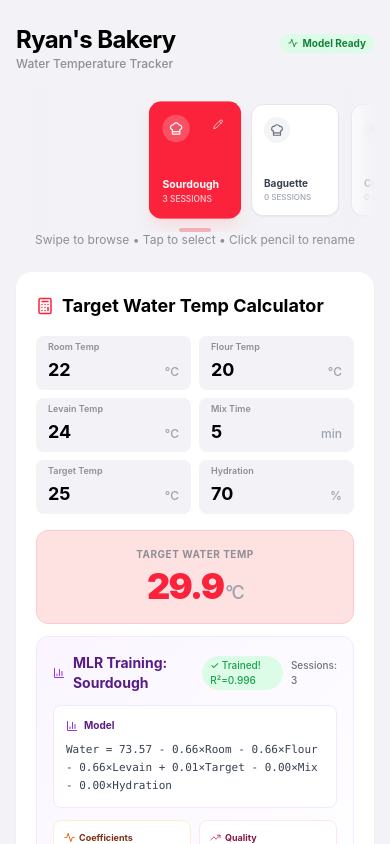
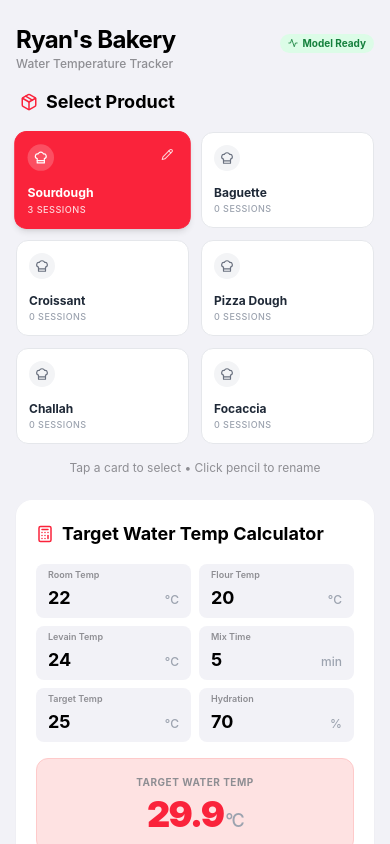
Before and after one commit to ghryan0000/dough-temp-tracker, a React (Vite) app: page / in a window 390 px wide. Shown: the top 844 px of the page. Built offline with nearby package versions, Linux system fonts and the light colour scheme.

Commit message:
refactor: Replace Jukebox carousel with responsive Product Card Selector grid for improved usability

```diff
--- a/dough-temp-tracker.tsx
+++ b/dough-temp-tracker.tsx
@@ -308,27 +308,7 @@ export default function DoughTempTracker() {
     count: bakes.filter(b => b.productId === product.id && b.roomTemp !== '').length
   }));
 
-  // Jukebox rotation state
-  const [rotation, setRotation] = useState(0);
 
-  // Sync rotation with current product change
-  useEffect(() => {
-    const index = products.findIndex(p => p.id === selectedProductId);
-    if (index !== -1) {
-      setRotation(index * -60);
-    }
-  }, [selectedProductId, products]);
-
-  const handleJukeboxRotate = (direction) => {
-    const newRotation = rotation + (direction === 'left' ? 60 : -60);
-    setRotation(newRotation);
-
-    let normalized = Math.abs(newRotation / 60) % products.length;
-    if (newRotation > 0) normalized = (products.length - normalized) % products.length;
-
-    const productIndex = Math.round(normalized) % products.length;
-    setSelectedProductId(products[productIndex].id);
-  };
 
   return (
     <div className="min-h-screen bg-apple-bg pt-6 pb-20 font-sans overflow-x-hidden">
@@ -350,20 +330,20 @@ export default function DoughTempTracker() {
         {/* Main Content Grid: Product Selector (Jukebox) | Calculator */}
         <div className="grid grid-cols-1 md:grid-cols-12 gap-6 mb-8 items-start">
 
-          {/* Left Column: Jukebox Selector (Tracker Item) */}
-          <div className="md:col-span-5 flex flex-col items-center">
-            <div className="w-full h-32 md:h-auto md:aspect-square relative perspective-1000 mb-0 md:my-8">
-              <JukeboxSelector
+          {/* Left Column: Product Selector (Card Grid) */}
+          <div className="md:col-span-5 flex flex-col">
+            <h2 className="text-lg font-bold text-black flex items-center gap-2 mb-4 px-1">
+              <Package size={18} className="text-apple-red" /> Select Product
+            </h2>
+            <ProductCardSelector
               products={products}
               selectedProductId={selectedProductId}
-                setRotation={setRotation}
               setSelectedProductId={setSelectedProductId}
               productCounts={productCounts}
               onRename={handleRenameProduct}
             />
-            </div>
-            <p className="text-xs text-apple-gray mt-4 md:mt-0 text-center">
-              Swipe to browse • Tap to select • Click pencil to rename
+            <p className="text-xs text-apple-gray mt-4 px-1 text-center md:text-left">
+              Tap a card to select • Click pencil to rename
             </p>
           </div>
 
@@ -696,55 +676,10 @@ export default function DoughTempTracker() {
   );
 }
 
-// Carousel Component - Horizontal Scroll Snap Design
-function JukeboxSelector({ products, selectedProductId, setRotation, setSelectedProductId, productCounts, onRename }) {
-  const scrollRef = useRef(null);
+// Product Card Selector - Clean Grid Design
+function ProductCardSelector({ products, selectedProductId, setSelectedProductId, productCounts, onRename }) {
   const [editingId, setEditingId] = useState(null);
   const [editValue, setEditValue] = useState('');
-  const cardWidth = 88; // w-22 = 88px
-  const gap = 12;
-
-  // Scroll to selected product on mount and when selection changes
-  useEffect(() => {
-    if (scrollRef.current) {
-      const index = products.findIndex(p => p.id === selectedProductId);
-      if (index !== -1) {
-        const containerWidth = scrollRef.current.offsetWidth;
-        const scrollPosition = index * (cardWidth + gap) - (containerWidth / 2) + (cardWidth / 2);
-        scrollRef.current.scrollTo({ left: scrollPosition, behavior: 'smooth' });
-      }
-    }
-  }, [selectedProductId, products]);
-
-  // Handle scroll snap end to update selection
-  const handleScroll = () => {
-    if (!scrollRef.current || editingId !== null) return;
-
-    const containerWidth = scrollRef.current.offsetWidth;
-    const scrollLeft = scrollRef.current.scrollLeft;
-    const centerOffset = scrollLeft + (containerWidth / 2);
-    const index = Math.round((centerOffset - cardWidth / 2) / (cardWidth + gap));
-    const clampedIndex = Math.max(0, Math.min(index, products.length - 1));
-
-    if (products[clampedIndex] && products[clampedIndex].id !== selectedProductId) {
-      setSelectedProductId(products[clampedIndex].id);
-      setRotation(clampedIndex * -60); // Keep rotation in sync for compatibility
-    }
-  };
-
-  // Debounce scroll handler
-  const scrollTimeout = useRef(null);
-  const onScrollEnd = () => {
-    if (scrollTimeout.current) clearTimeout(scrollTimeout.current);
-    scrollTimeout.current = setTimeout(handleScroll, 100);
-  };
-
-  const handleCardClick = (productId) => {
-    if (editingId !== null) return;
-    setSelectedProductId(productId);
-    const index = products.findIndex(p => p.id === productId);
-    setRotation(index * -60);
-  };
 
   const startEditing = (productId, currentName) => {
     setEditingId(productId);
@@ -760,22 +695,8 @@ function JukeboxSelector({ products, selectedProductId, setRotation, setSelected
   };
 
   return (
-    <div className="relative w-full">
-      {/* Gradient overlays for edge fade effect */}
-      <div className="absolute left-0 top-0 bottom-0 w-8 bg-gradient-to-r from-apple-bg to-transparent z-10 pointer-events-none" />
-      <div className="absolute right-0 top-0 bottom-0 w-8 bg-gradient-to-l from-apple-bg to-transparent z-10 pointer-events-none" />
-
-      {/* Scrollable container */}
-      <div
-        ref={scrollRef}
-        className="flex gap-3 overflow-x-auto snap-x snap-mandatory no-scrollbar py-4 px-8"
-        onScroll={onScrollEnd}
-        style={{ scrollSnapType: 'x mandatory' }}
-      >
-        {/* Spacer to allow first item to center */}
-        <div className="flex-none" style={{ width: 'calc(50% - 44px)' }} />
-
-        {products.map((product, index) => {
+    <div className="grid grid-cols-2 md:grid-cols-2 lg:grid-cols-3 gap-3 w-full">
+      {products.map((product) => {
         const isActive = product.id === selectedProductId;
         const count = productCounts.find(p => p.id === product.id)?.count || 0;
         const isEditing = editingId === product.id;
@@ -783,35 +704,33 @@ function JukeboxSelector({ products, selectedProductId, setRotation, setSelected
         return (
           <div
             key={product.id}
-              onClick={() => !isEditing && handleCardClick(product.id)}
+            onClick={() => !isEditing && setSelectedProductId(product.id)}
             className={`
-                flex-none w-22 h-28 rounded-xl p-3 flex flex-col justify-between
-                border cursor-pointer select-none snap-center
-                transition-all duration-300 ease-out
+              relative p-3 rounded-xl border transition-all duration-200 cursor-pointer
+              flex flex-col justify-between h-24
               ${isActive
-                  ? 'bg-apple-red text-white shadow-lg shadow-red-200/50 border-transparent scale-105'
-                  : 'bg-white text-gray-500 border-gray-200 shadow-sm hover:shadow-md hover:scale-[1.02]'
+                ? 'bg-apple-red text-white border-apple-red shadow-md transform scale-[1.02]'
+                : 'bg-white text-gray-600 border-gray-200 hover:border-apple-red/30 hover:shadow-sm'
               }
             `}
-              style={{ width: cardWidth, minWidth: cardWidth }}
           >
             <div className="flex justify-between items-start">
               <div className={`p-1.5 rounded-full w-fit ${isActive ? 'bg-white/20' : 'bg-gray-100'}`}>
-                  <ChefHat size={14} />
+                <ChefHat size={14} className={isActive ? 'text-white' : 'text-gray-500'} />
               </div>
               {isActive && !isEditing && (
                 <button
                   onClick={(e) => { e.stopPropagation(); startEditing(product.id, product.name); }}
                   className="p-1 hover:bg-white/20 rounded text-white/80 hover:text-white transition-colors"
                 >
-                    <Pencil size={10} />
+                  <Pencil size={12} />
                 </button>
               )}
             </div>
 
-              <div>
+            <div className="mt-2">
               {isEditing ? (
-                  <div className="flex items-center gap-1 mb-1">
+                <div className="flex items-center gap-1">
                   <input
                     value={editValue}
                     onChange={(e) => setEditValue(e.target.value)}
@@ -821,60 +740,21 @@ function JukeboxSelector({ products, selectedProductId, setRotation, setSelected
                     autoFocus
                     onClick={(e) => e.stopPropagation()}
                   />
-                    <button onClick={(e) => { e.stopPropagation(); saveEdit(product.id); }} className="text-white hover:text-green-200">
-                      <Check size={12} />
-                    </button>
                 </div>
               ) : (
-                  <div className={`font-bold text-[10px] leading-tight mb-0.5 truncate ${isActive ? 'text-white' : 'text-gray-700'}`}>
+                <>
+                  <div className={`font-bold text-xs leading-tight mb-0.5 truncate ${isActive ? 'text-white' : 'text-gray-800'}`}>
                     {product.name}
                   </div>
+                  <div className={`text-[9px] font-medium uppercase tracking-wider ${isActive ? 'text-white/80' : 'text-gray-400'}`}>
+                    {count} Sessions
+                  </div>
+                </>
               )}
-                <div className={`text-[8px] font-medium ${isActive ? 'text-white/80' : 'text-gray-400'}`}>
-                  {count} SESSIONS
-                </div>
             </div>
           </div>
         );
       })}
-
-        {/* Spacer to allow last item to center */}
-        <div className="flex-none" style={{ width: 'calc(50% - 44px)' }} />
-      </div>
-
-      {/* Center indicator line */}
-      <div className="absolute left-1/2 bottom-0 w-8 h-1 bg-apple-red/30 rounded-full -translate-x-1/2" />
     </div>
   );
 }
-
-// Auto-Fit Text Component
-const AutoFitText = ({ text, maxWidth, className = "" }) => {
-  const textRef = useRef(null);
-  const [scale, setScale] = useState(1);
-
-  useLayoutEffect(() => {
-    if (textRef.current) {
-      textRef.current.style.transform = 'scale(1)';
-      const width = textRef.current.scrollWidth;
-
-      if (width > maxWidth) {
-        setScale(maxWidth / width);
-      } else {
-        setScale(1);
-      }
-    }
-  }, [text, maxWidth]);
-
-  return (
-    <div className={`w-full overflow-visible flex justify-center ${className}`} style={{ width: maxWidth }}>
-      <div
-        ref={textRef}
-        className="whitespace-nowrap origin-center transition-transform duration-200"
-        style={{ transform: `scale(${scale})` }}
-      >
-        {text}
-      </div>
-    </div>
-  );
-};
```
Lines whose indentation alone changed are shown as unchanged.
